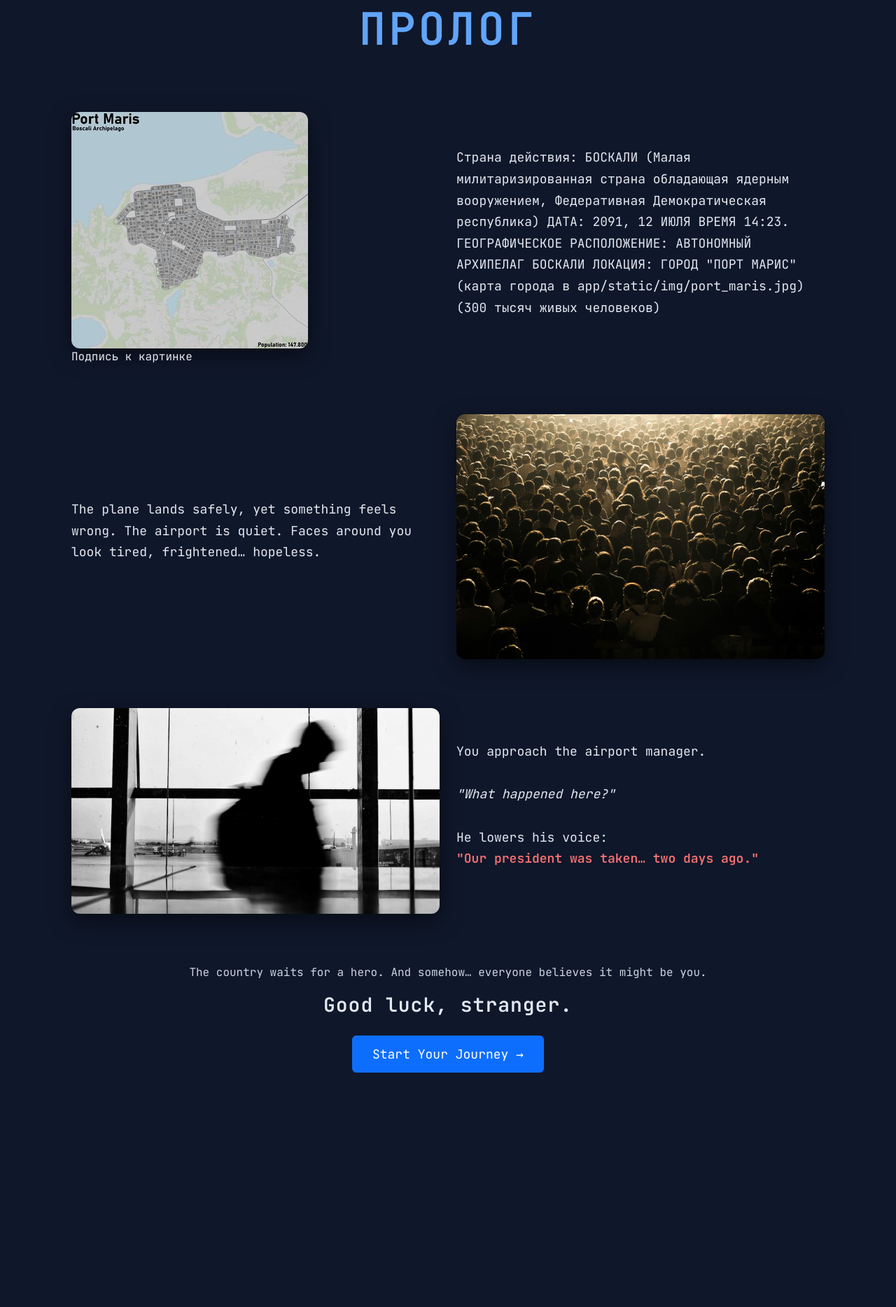
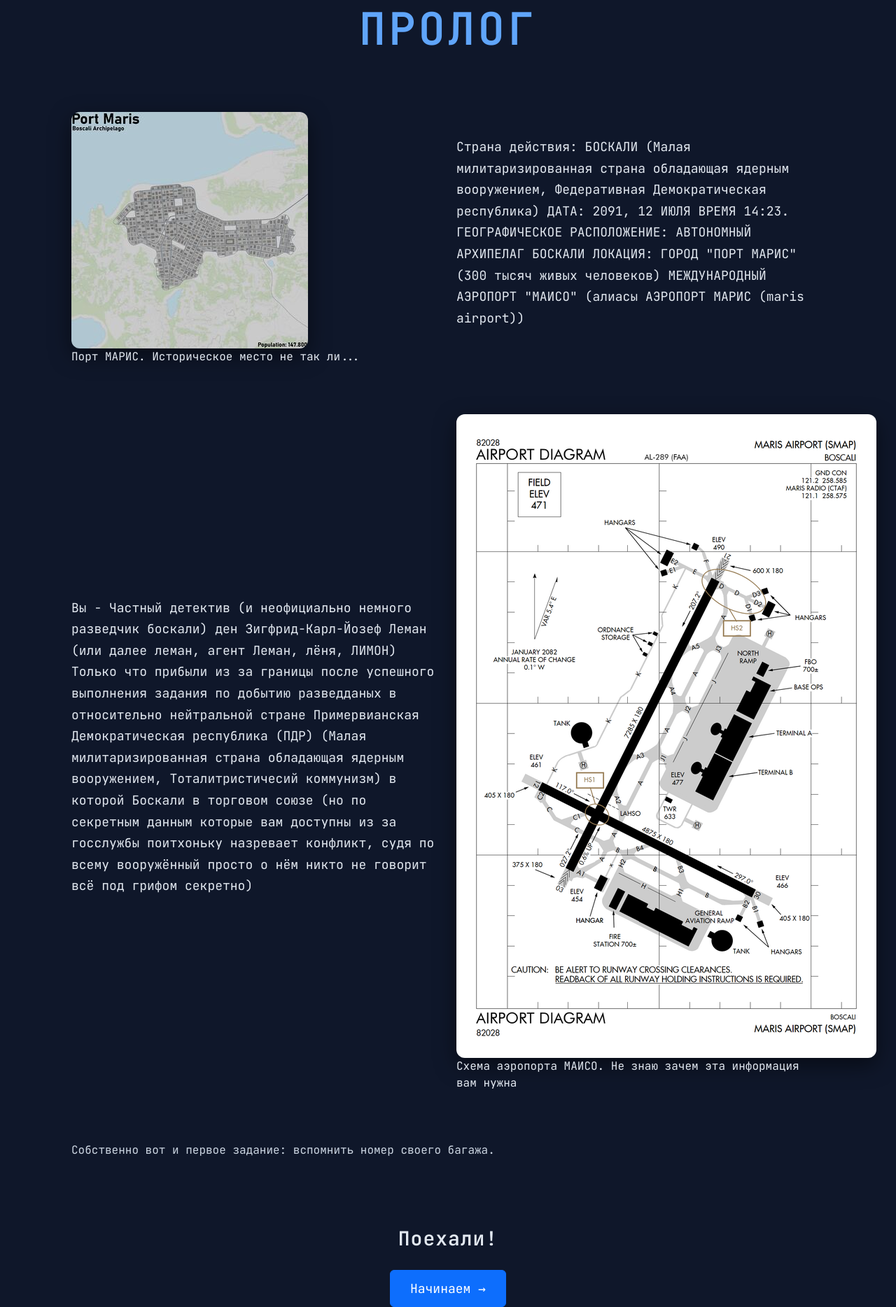
Before and after one commit to maffiix/CodeQuest, a Flask app: page / in a window 1280 px wide. Shown: the part 283-2151 px from the top of the page at 70% size. Before the commit the page ends 1816 px from the top, so only its background shows below. Run offline with Flask 3, Linux system fonts and the light colour scheme.

Commit message:
Переписан index.html

```diff
--- a/app/templates/index.html
+++ b/app/templates/index.html
@@ -24,7 +24,7 @@
         <div class="col-md-6">
             <img src="{{ url_for('static', filename='/img/port_maris.jpg') }}"
                  class="img-fluid story-img">
-            <figcaption>Подпись к картинке</figcaption>
+            <figcaption>Порт МАРИС. Историческое место не так ли...</figcaption>
         </div>
         <div class="col-md-6">
             <p>
@@ -33,58 +33,46 @@
                 ВРЕМЯ 14:23.
                 ГЕОГРАФИЧЕСКОЕ РАСПОЛОЖЕНИЕ:
                 АВТОНОМНЫЙ АРХИПЕЛАГ БОСКАЛИ
-                ЛОКАЦИЯ: ГОРОД "ПОРТ МАРИС" (карта города в app/static/img/port_maris.jpg) (300 тысяч живых человеков)
+                ЛОКАЦИЯ: ГОРОД "ПОРТ МАРИС" (300 тысяч живых человеков)
+                МЕЖДУНАРОДНЫЙ АЭРОПОРТ "МАИСО" (алиасы АЭРОПОРТ МАРИС (maris airport))
             </p>
         </div>
     </div>
 
     <div class="row story-block align-items-center flex-md-row-reverse">
         <div class="col-md-6">
-            <img src="{{ url_for('static', filename='img/crowd.jpg') }}"
-                 class="img-fluid story-img">
+            <img src="{{ url_for('static', filename='/img/AIRPORT_MAISO_DIAGRAM_SMAP.jpg') }}"
+                 class="story-img">
+            <figcaption>Схема аэропорта МАИСО. Не знаю зачем эта информация вам нужна</figcaption>
         </div>
         <div class="col-md-6">
             <p>
-                The plane lands safely, yet something feels wrong.
-                The airport is quiet. Faces around you look tired,
-                frightened… hopeless.
+                Вы - Частный детектив (и неофициально немного разведчик боскали) ден Зигфрид-Карл-Йозеф Леман (или далее леман, агент Леман, лёня, ЛИМОН)
+
+                Только что прибыли из за границы после успешного выполнения задания по добытию разведданых в относительно нейтральной стране
+                Примервианская Демократическая республика (ПДР) (Малая милитаризированная страна обладающая ядерным вооружением, Тоталитристичесий коммунизм) в которой Боскали в торговом союзе
+                (но по секретным данным которые вам доступны из за госслужбы поитхоньку назревает конфликт, судя по всему вооружённый просто о нём никто не говорит всё под грифом секретно)
+
             </p>
         </div>
     </div>
 
     <!-- SCENE 3 -->
-    <div class="row story-block align-items-center">
-        <div class="col-md-6">
-            <img src="{{ url_for('static', filename='img/manager.jpg') }}"
-                 class="img-fluid story-img">
-        </div>
-        <div class="col-md-6">
+    <div class="row align-items-center">
             <p>
-                You approach the airport manager.
-                <br><br>
-                <i>"What happened here?"</i>
-                <br><br>
-                He lowers his voice:
-                <br>
-                <span class="quote">
-                    "Our president was taken… two days ago."
-                </span>
+                Собственно вот и первое задание: вспомнить номер своего багажа.
             </p>
         </div>
     </div>
 
     <!-- FINAL -->
     <div class="text-center final-block">
-        <p>
-            The country waits for a hero.
-            And somehow… everyone believes it might be you.
-        </p>
 
-        <h3>Good luck, stranger.</h3>
+        <h3>Поехали!</h3>
 
         <a href="{{ url_for('main.login') }}"
            class="btn btn-primary start-btn">
-            Start Your Journey →
+            Начинаем →
         </a>
     </div>
 
--- a/scenery.txt
+++ b/scenery.txt
@@ -6,7 +6,7 @@ PROLOGUE (yep im cool)
 ГЕОГРАФИЧЕСКОЕ РАСПОЛОЖЕНИЕ:
 АВТОНОМНЫЙ АРХИПЕЛАГ БОСКАЛИ
 ЛОКАЦИЯ: ГОРОД "ПОРТ МАРИС" (карта города в app/static/img/port_maris.jpg) (300 тысяч живых человеков)
-МЕЖДУНАРОДНЫЙ АЭРОПОРТ "МАИСО" (алиасы АЭРОПОРТ МАРИС (maris airport)) (схема аэропорта app/static/img/AIRPORT_MAISO_DIAGRAM_SMAP.jpg)лг
+МЕЖДУНАРОДНЫЙ АЭРОПОРТ "МАИСО" (алиасы АЭРОПОРТ МАРИС (maris airport)) (схема аэропорта app/static/img/AIRPORT_MAISO_DIAGRAM_SMAP.jpg)
 
 Вы - Частный детектив (и неофициально немного разведчик боскали) ден Зигфрид-Карл-Йозеф Леман (или далее леман, агент Леман, лёня, ЛИМОН)
 
@@ -14,7 +14,7 @@ PROLOGUE (yep im cool)
 Примервианская Демократическая республика (ПДР) (Малая милитаризированная страна обладающая ядерным вооружением, Тоталитристичесий коммунизм) в которой Боскали в торговом союзе
 (но по секретным данным которые вам доступны из за госслужбы поитхоньку назревает конфликт, судя по всему вооружённый просто о нём никто не говорит всё под грифом секретно)
 
-Собственно вот и первое задание вспомнить номер своего багажа.
+Собственно вот и первое задание: вспомнить номер своего багажа.
 
 ЗАДАЧА 1:
 ВСПОМНИТЬ ВСЁ
```
